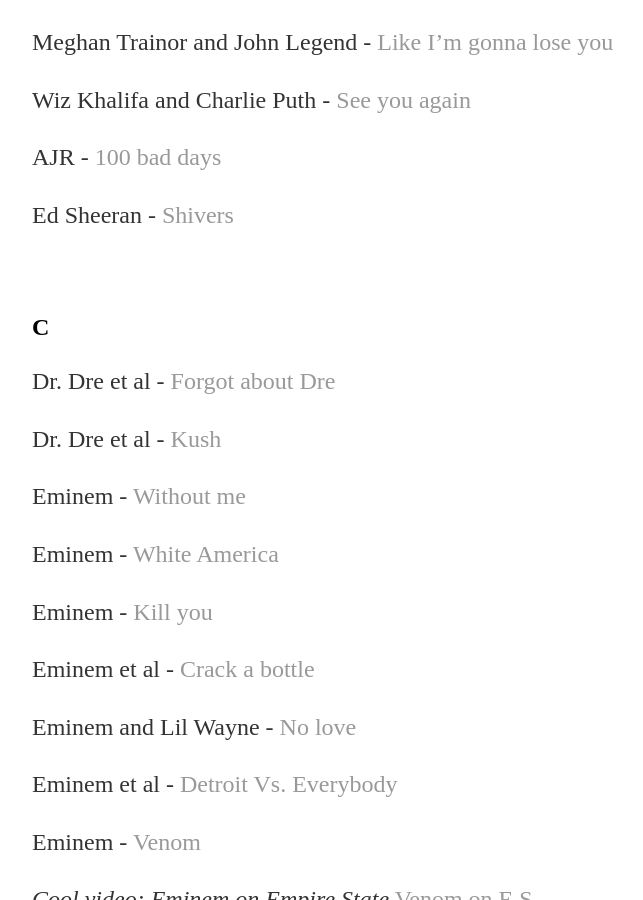
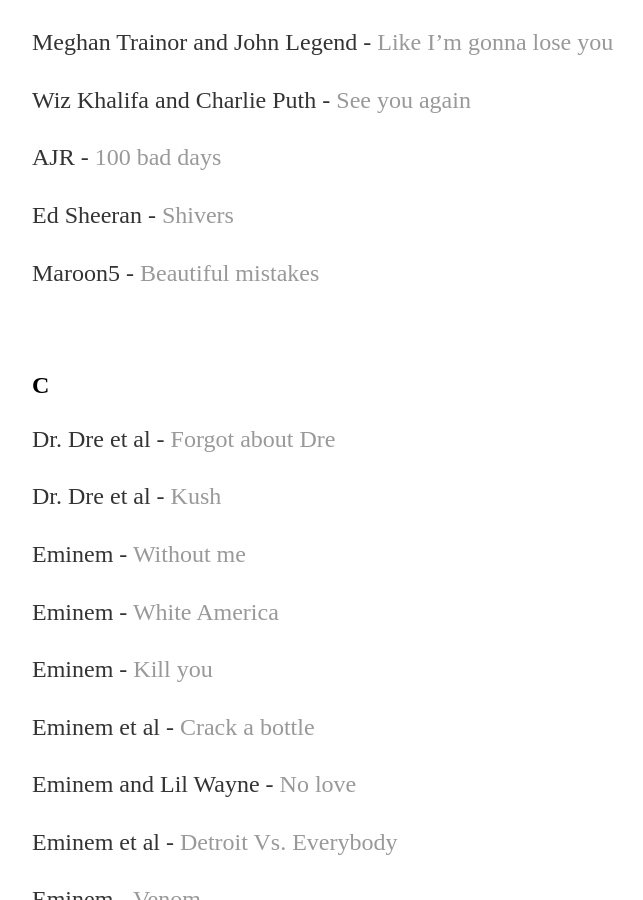
Before and after one commit to yjkweon24/yjkweon24.github.io, a Jekyll site: the page built from _posts/2018-10-23-songs-that-i-love.md, in a window 1280 px wide and 900 px high, scrolled down 10327 px. Shown: the whole window, without its empty margins (160-803 px from the left). Built offline with Jekyll 4.4.1, drawn with Linux system fonts in a browser that asks for light colours.

Commit message:
Update 2018-10-23-songs-that-i-love.md

```diff
--- a/_posts/2018-10-23-songs-that-i-love.md
+++ b/_posts/2018-10-23-songs-that-i-love.md
@@ -357,6 +357,8 @@
 
 Ed Sheeran - [Shivers](https://www.youtube.com/watch?v=TQGkZ5oGmuw&ab_channel=EdSheeran)
 
+Maroon5 - [Beautiful mistakes](https://www.youtube.com/watch?v=BSzSn-PRdtI)
+
 <br>
 
 ## C
```
